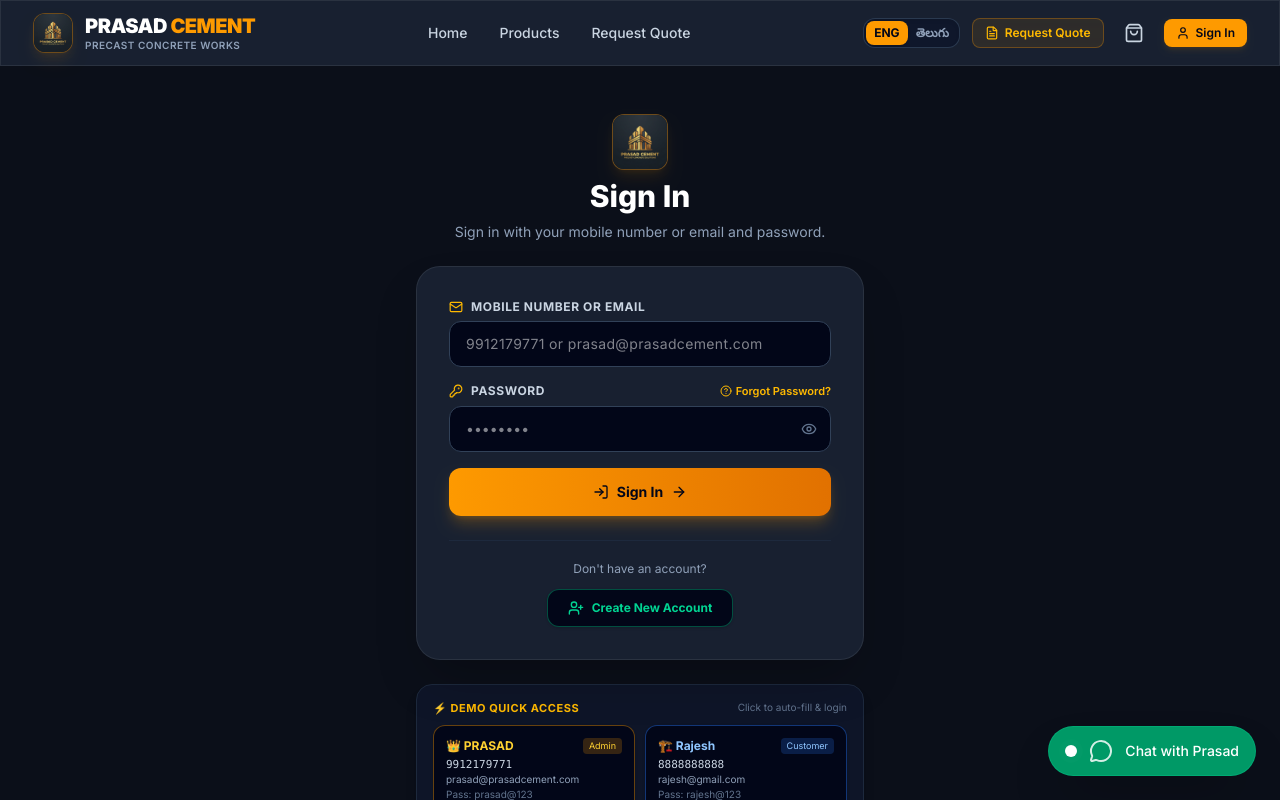
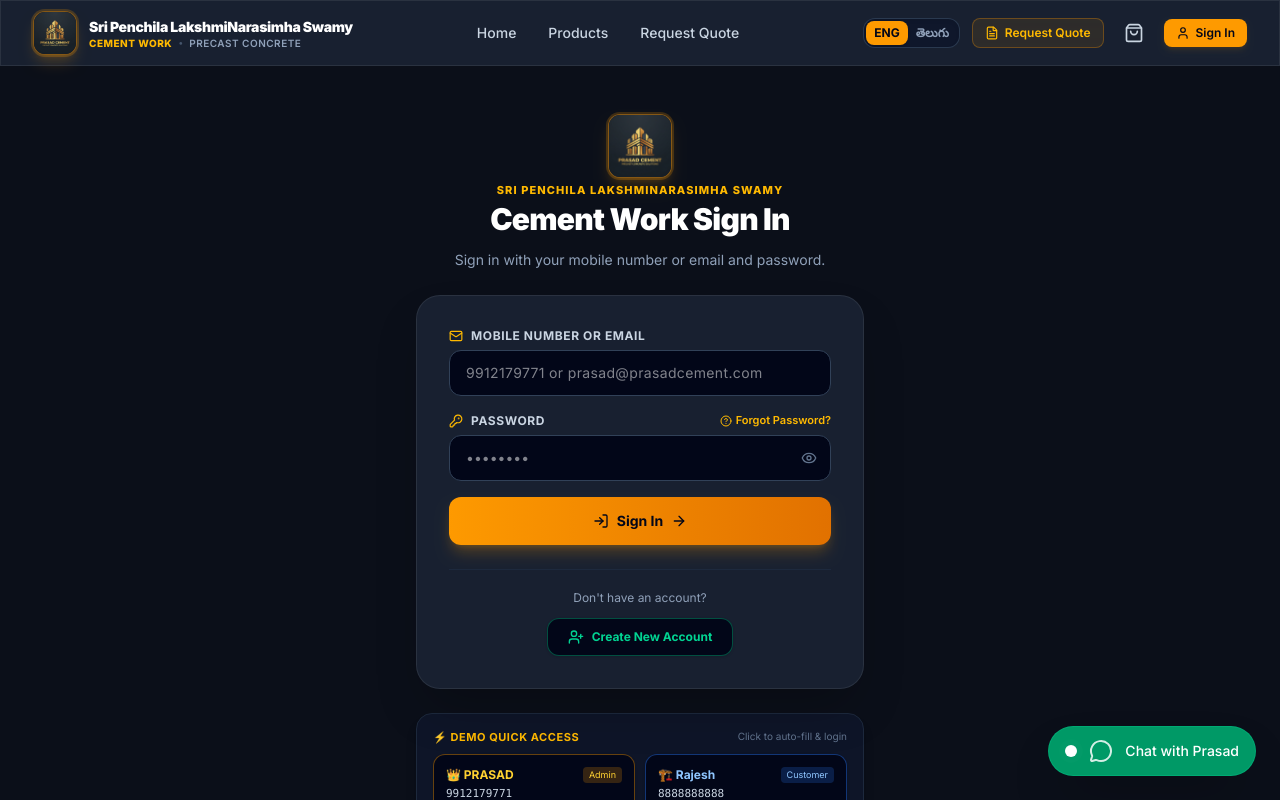
Before and after one commit to armuripradeep657/Sri-Penchila-LakshmiNarasimha-Swamy-Cement-Work, a Next.js app in the folder frontend/: page /login in a window 1280 px wide. Shown: the top 800 px of the page. Built offline with nearby package versions, Linux system fonts and the light colour scheme.

Commit message:
Add cinematic logo zoom animation on sign in and update app name to Sri Penchila LakshmiNarasimha Swamy Cement Work

```diff
--- a/frontend/src/app/layout.tsx
+++ b/frontend/src/app/layout.tsx
@@ -11,20 +11,19 @@ import WhatsAppButton from '@/components/shared/WhatsAppButton';
 const inter = Inter({ subsets: ['latin'] });
 
 export const metadata: Metadata = {
-  title: 'Prasad Cement Products | Quality Precast Concrete Windows, Doors, Bricks & Pools',
+  title: 'Sri Penchila LakshmiNarasimha Swamy Cement Work | Quality Precast Concrete Windows, Bricks & Gagulu',
   description:
-    'Manufacturer and supplier of high-strength precast cement windows, single/double door frames (darwajas), solid/hollow/fly-ash bricks, and precast concrete pools in Jagtial, Telangana. Direct factory pricing and wholesale dispatch.',
+    'Manufacturer and supplier of high-strength precast cement windows, machine & hand-made ketikelu, gagulu cement well rings, solid bricks, and ventilator jalis. Direct factory pricing and wholesale yard dispatch.',
   keywords: [
+    'Sri Penchila LakshmiNarasimha Swamy Cement Work',
+    'Prasad Cement Products',
     'cement windows',
-    'cement door frames',
-    'cement darwaja',
+    'kodada ketikelu',
+    'machine ketikelu',
+    'gagulu cement rings',
     'precast concrete',
     'solid cement bricks',
-    'hollow concrete blocks',
-    'fly ash bricks',
-    'precast swimming pool',
-    'garden pool',
-    'Prasad Cement Products',
+    'ventilator jali blocks',
     'Jagtial Velgatoor Telangana',
   ],
   icons: {
--- a/frontend/src/app/login/page.tsx
+++ b/frontend/src/app/login/page.tsx
@@ -1,20 +1,21 @@
 'use client';
 
-import React, { useState, Suspense } from 'react';
+import React, { useState, useEffect, Suspense } from 'react';
 import { useRouter, useSearchParams } from 'next/navigation';
 import Link from 'next/link';
+import Image from 'next/image';
 import {
   Phone,
   Mail,
   KeyRound,
   ShieldCheck,
   ArrowRight,
-  Layers,
   Eye,
   EyeOff,
   UserPlus,
   LogIn,
   HelpCircle,
+  Sparkles,
 } from 'lucide-react';
 import { useAuth } from '@/context/AuthContext';
 import { useLanguage } from '@/context/LanguageContext';
@@ -28,6 +29,31 @@ function LoginContent() {
   const { login } = useAuth();
   const { language, t } = useLanguage();
 
+  // ─── Cinematic Logo Zoom Intro State ─────────────────────────────────────────
+  const [introPhase, setIntroPhase] = useState<'zooming' | 'exit' | 'done'>('zooming');
+
+  useEffect(() => {
+    // Phase 1: trigger smooth exit zoom after 2.3s
+    const timer1 = setTimeout(() => {
+      setIntroPhase('exit');
+    }, 2300);
+
+    // Phase 2: remove splash overlay from DOM
+    const timer2 = setTimeout(() => {
+      setIntroPhase('done');
+    }, 2900);
+
+    return () => {
+      clearTimeout(timer1);
+      clearTimeout(timer2);
+    };
+  }, []);
+
+  const handleSkipIntro = () => {
+    setIntroPhase('done');
+  };
+
+  // ─── Login Form State ────────────────────────────────────────────────────────
   const [identifier, setIdentifier] = useState('');
   const [password, setPassword] = useState('');
   const [showPassword, setShowPassword] = useState(false);
@@ -40,20 +66,32 @@ function LoginContent() {
 
     const raw = identifier.trim();
     if (!raw) {
-      setError(language === 'te' ? 'దయచేసి మొబైల్ నంబర్ లేదా ఇమెయిల్ నమోదు చేయండి' : 'Please enter your mobile number or email address');
+      setError(
+        language === 'te'
+          ? 'దయచేసి మొబైల్ నంబర్ లేదా ఇమెయిల్ నమోదు చేయండి'
+          : 'Please enter your mobile number or email address'
+      );
       return;
     }
 
     if (!raw.includes('@')) {
       const cleanPhone = raw.replace(/\D/g, '').slice(-10);
       if (cleanPhone.length !== 10) {
-        setError(language === 'te' ? 'దయచేసి సరైన 10-అంకెల మొబైల్ నంబర్‌ను నమోదు చేయండి' : 'Please enter a valid 10-digit mobile number');
+        setError(
+          language === 'te'
+            ? 'దయచేసి సరైన 10-అంకెల మొబైల్ నంబర్‌ను నమోదు చేయండి'
+            : 'Please enter a valid 10-digit mobile number'
+        );
         return;
       }
     }
 
     if (password.length < 6) {
-      setError(language === 'te' ? 'పాస్‌వర్డ్ కనీసం 6 అక్షరాలు ఉండాలి' : 'Password must be at least 6 characters');
+      setError(
+        language === 'te'
+          ? 'పాస్‌వర్డ్ కనీసం 6 అక్షరాలు ఉండాలి'
+          : 'Password must be at least 6 characters'
+      );
       return;
     }
 
@@ -67,24 +105,145 @@ function LoginContent() {
         router.push(redirectUrl);
       }
     } catch (err: any) {
-      setError(err.message || (language === 'te' ? 'లాగిన్ విఫలమైంది. దయచేసి మీ వివరాలు తనిఖీ చేయండి.' : 'Login failed. Please check your credentials.'));
+      setError(
+        err.message ||
+          (language === 'te'
+            ? 'లాగిన్ విఫలమైంది. దయచేసి మీ వివరాలు తనిఖీ చేయండి.'
+            : 'Login failed. Please check your credentials.')
+      );
     } finally {
       setIsLoading(false);
     }
   };
 
   return (
-    <div className="min-h-[75vh] flex items-center justify-center px-4 py-12">
-      <div className="w-full max-w-md space-y-6">
+    <div className="relative min-h-[85vh] flex items-center justify-center px-4 py-12">
+      {/* ─── FULLSCREEN LOGO ZOOM INTRO ANIMATION ─────────────────────────────── */}
+      {introPhase !== 'done' && (
+        <div
+          onClick={handleSkipIntro}
+          className={`fixed inset-0 z-50 flex flex-col items-center justify-center bg-[#070b14] cursor-pointer transition-all duration-700 ease-out select-none ${
+            introPhase === 'exit'
+              ? 'opacity-0 scale-125 pointer-events-none'
+              : 'opacity-100 scale-100'
+          }`}
+        >
+          {/* Ambient Lighting Background */}
+          <div className="absolute top-1/2 left-1/2 -translate-x-1/2 -translate-y-1/2 w-[600px] h-[600px] bg-gradient-to-tr from-amber-500/25 via-amber-600/10 to-blue-600/15 rounded-full blur-3xl pointer-events-none animate-pulse"></div>
+          <div className="absolute inset-0 bg-[radial-gradient(circle_at_center,transparent_0%,rgba(7,11,20,0.85)_100%)]"></div>
+
+          {/* Glowing Animated Outer Pulse Rings */}
+          <div className="relative z-10 flex flex-col items-center text-center px-6">
+            <div className="relative flex items-center justify-center mb-8">
+              {/* Outer Decorative Glow Rings */}
+              <div
+                className={`absolute rounded-3xl border border-amber-500/30 transition-all duration-1000 ease-out ${
+                  introPhase === 'zooming'
+                    ? 'w-44 h-44 sm:w-56 sm:h-56 opacity-100 scale-110'
+                    : 'w-24 h-24 opacity-0 scale-75'
+                }`}
+              ></div>
+              <div
+                className={`absolute rounded-3xl border border-amber-400/20 transition-all duration-1000 delay-150 ease-out ${
+                  introPhase === 'zooming'
+                    ? 'w-52 h-52 sm:w-64 sm:h-64 opacity-80 scale-110'
+                    : 'w-20 h-20 opacity-0 scale-50'
+                }`}
+              ></div>
+
+              {/* The Zooming Logo Badge */}
+              <div
+                className={`relative rounded-3xl p-1.5 bg-gradient-to-br from-amber-300 via-amber-500 to-amber-700 shadow-[0_0_80px_rgba(245,158,11,0.5)] ${
+                  introPhase === 'zooming'
+                    ? 'animate-logo-zoom'
+                    : 'scale-150 opacity-0 transition-all duration-700'
+                }`}
+              >
+                <div className="relative w-32 h-32 sm:w-44 sm:h-44 rounded-[22px] overflow-hidden bg-slate-950 border-2 border-amber-300">
+                  <Image
+                    src="/images/logo.png"
+                    alt="Sri Penchila LakshmiNarasimha Swamy Cement Work"
+                    fill
+                    priority
+                    sizes="(max-width: 768px) 128px, 176px"
+                    className="object-cover"
+                  />
+                </div>
+              </div>
+            </div>
+
+            {/* App Name & Typography Entrance */}
+            <div
+              className={`space-y-3 ${
+                introPhase === 'zooming' ? 'animate-reveal-up' : 'opacity-0'
+              }`}
+            >
+              {/* Sacred Sanskrit / Telugu Badge */}
+              <div className="inline-flex items-center gap-1.5 px-4 py-1.5 rounded-full bg-amber-500/20 border border-amber-400/50 text-amber-300 text-xs sm:text-sm font-bold tracking-wider shadow-lg shadow-amber-500/10">
+                <Sparkles className="w-3.5 h-3.5 text-amber-300 animate-spin-slow" />
+                <span>శ్రీ పెంచల లక్ష్మీనరసింహ స్వామి సిమెంట్ వర్క్స్</span>
+              </div>
+
+              {/* Official English App Name */}
+              <h1 className="text-2xl sm:text-4xl font-black text-white tracking-tight leading-tight max-w-xl drop-shadow-md">
+                Sri Penchila LakshmiNarasimha Swamy{' '}
+                <span className="block bg-gradient-to-r from-amber-300 via-amber-400 to-amber-500 bg-clip-text text-transparent font-black mt-1">
+                  Cement Work
+                </span>
+              </h1>
+
+              <p className="text-xs sm:text-sm text-slate-300 font-medium tracking-wide">
+                Quality Precast Concrete Windows, Bricks, Gagulu & Modular Pools
+              </p>
+            </div>
+
+            {/* Animated Loading Bar */}
+            <div
+              className={`w-48 sm:w-64 h-1.5 bg-slate-800 rounded-full mt-8 overflow-hidden transition-all duration-700 delay-300 ${
+                introPhase === 'zooming' ? 'opacity-100' : 'opacity-0'
+              }`}
+            >
+              <div className="h-full bg-gradient-to-r from-amber-500 to-amber-300 animate-pulse rounded-full w-full"></div>
+            </div>
+
+            {/* Skip hint */}
+            <button
+              type="button"
+              onClick={handleSkipIntro}
+              className="mt-6 text-[11px] font-semibold text-slate-500 hover:text-amber-400 tracking-wider uppercase transition-colors"
+            >
+              {language === 'te' ? 'నేరుగా లాగిన్‌కి వెళ్లండి →' : 'Click anywhere to open login →'}
+            </button>
+          </div>
+        </div>
+      )}
+
+      {/* ─── MAIN LOGIN PORTAL INTERFACE ──────────────────────────────────────── */}
+      <div
+        className={`w-full max-w-md space-y-6 transition-all duration-700 ease-out ${
+          introPhase === 'done' || introPhase === 'exit'
+            ? 'opacity-100 translate-y-0 scale-100'
+            : 'opacity-0 translate-y-4 scale-95'
+        }`}
+      >
         {/* Brand Header */}
-        <div className="text-center space-y-2">
-          <div className="flex justify-center mb-2">
+        <div className="text-center space-y-3">
+          <div className="flex justify-center mb-1">
             <Logo size="lg" showText={false} />
           </div>
-          <h1 className="text-2xl sm:text-3xl font-extrabold text-white">
-            {language === 'te' ? 'పోర్టల్ లాగిన్' : 'Sign In'}
-          </h1>
-          <p className="text-xs sm:text-sm text-slate-400 max-w-sm mx-auto">
+
+          <div>
+            <span className="text-[11px] font-extrabold uppercase tracking-widest text-amber-400 block mb-0.5">
+              {language === 'te'
+                ? 'శ్రీ పెంచల లక్ష్మీనరసింహ స్వామి సిమెంట్ వర్క్స్'
+                : 'Sri Penchila LakshmiNarasimha Swamy'}
+            </span>
+            <h1 className="text-2xl sm:text-3xl font-black text-white tracking-tight">
+              {language === 'te' ? 'సిమెంట్ వర్క్స్ పోర్టల్ లాగిన్' : 'Cement Work Sign In'}
+            </h1>
+          </div>
+
+          <p className="text-xs sm:text-sm text-slate-400 max-w-sm mx-auto leading-relaxed">
             {language === 'te'
               ? 'మీ మొబైల్ నంబర్ లేదా ఇమెయిల్ మరియు పాస్‌వర్డ్‌తో లాగిన్ అవ్వండి.'
               : 'Sign in with your mobile number or email and password.'}
@@ -104,7 +263,9 @@ function LoginContent() {
             <div className="space-y-1.5">
               <label className="text-xs font-bold uppercase tracking-wider text-slate-300 flex items-center gap-2">
                 <Mail className="w-3.5 h-3.5 text-amber-400" />
-                <span>{language === 'te' ? 'మొబైల్ నంబర్ లేదా ఇమెయిల్' : 'Mobile Number or Email'}</span>
+                <span>
+                  {language === 'te' ? 'మొబైల్ నంబర్ లేదా ఇమెయిల్' : 'Mobile Number or Email'}
+                </span>
               </label>
               <div className="relative">
                 <input
@@ -159,7 +320,7 @@ function LoginContent() {
               className="w-full flex items-center justify-center gap-2 py-3.5 px-6 rounded-xl font-bold text-sm bg-gradient-to-r from-amber-500 to-amber-600 hover:from-amber-400 hover:to-amber-500 text-slate-950 shadow-lg shadow-amber-500/25 transition-all disabled:opacity-50 mt-2"
             >
               <LogIn className="w-4 h-4" />
-              <span>{isLoading ? '...' : (language === 'te' ? 'లాగిన్ అవ్వండి' : 'Sign In')}</span>
+              <span>{isLoading ? '...' : language === 'te' ? 'లాగిన్ అవ్వండి' : 'Sign In'}</span>
               <ArrowRight className="w-4 h-4" />
             </button>
           </form>
@@ -192,7 +353,11 @@ function LoginContent() {
           <div className="grid grid-cols-1 sm:grid-cols-2 gap-2.5">
             <button
               type="button"
-              onClick={() => { setIdentifier('9912179771'); setPassword('prasad@123'); setError(''); }}
+              onClick={() => {
+                setIdentifier('9912179771');
+                setPassword('prasad@123');
+                setError('');
+              }}
               className="p-3 rounded-xl bg-slate-950 border border-amber-500/40 hover:border-amber-500 text-left transition-all hover:scale-[1.02] shadow-sm"
             >
               <div className="flex items-center justify-between">
@@ -208,7 +373,11 @@ function LoginContent() {
 
             <button
               type="button"
-              onClick={() => { setIdentifier('8888888888'); setPassword('rajesh@123'); setError(''); }}
+              onClick={() => {
+                setIdentifier('8888888888');
+                setPassword('rajesh@123');
+                setError('');
+              }}
               className="p-3 rounded-xl bg-slate-950 border border-blue-500/40 hover:border-blue-500 text-left transition-all hover:scale-[1.02] shadow-sm"
             >
               <div className="flex items-center justify-between">
@@ -226,7 +395,11 @@ function LoginContent() {
 
         <div className="text-center text-xs text-slate-500 flex items-center justify-center gap-2">
           <ShieldCheck className="w-4 h-4 text-emerald-500" />
-          <span>{language === 'te' ? 'ఎన్‌క్రిప్టెడ్ సెషన్ • సురక్షిత ప్రవేశం' : 'Encrypted Session • Secure Access'}</span>
+          <span>
+            {language === 'te'
+              ? 'ఎన్‌క్రిప్టెడ్ సెషన్ • సురక్షిత ప్రవేశం'
+              : 'Encrypted Session • Secure Access'}
+          </span>
         </div>
       </div>
     </div>
--- a/frontend/src/app/register/page.tsx
+++ b/frontend/src/app/register/page.tsx
@@ -86,9 +86,16 @@ export default function RegisterPage() {
           <div className="flex justify-center mb-2">
             <Logo size="lg" showText={false} />
           </div>
-          <h1 className="text-2xl sm:text-3xl font-extrabold text-white">
-            {language === 'te' ? 'కొత్త ఖాతా సృష్టించండి' : 'Create Account'}
-          </h1>
+          <div>
+            <span className="text-[11px] font-extrabold uppercase tracking-widest text-amber-400 block mb-0.5">
+              {language === 'te'
+                ? 'శ్రీ పెంచల లక్ష్మీనరసింహ స్వామి సిమెంట్ వర్క్స్'
+                : 'Sri Penchila LakshmiNarasimha Swamy'}
+            </span>
+            <h1 className="text-2xl sm:text-3xl font-black text-white">
+              {language === 'te' ? 'కొత్త ఖాతా సృష్టించండి' : 'Create Account'}
+            </h1>
+          </div>
           <p className="text-xs sm:text-sm text-slate-400 max-w-sm mx-auto">
             {language === 'te'
               ? 'హోల్‌సేల్ ధరలు, ఆర్డర్ ట్రాకింగ్ మరియు కస్టమ్ కొటేషన్ల కొరకు రిజిస్టర్ అవ్వండి.'
--- a/frontend/src/components/shared/Logo.tsx
+++ b/frontend/src/components/shared/Logo.tsx
@@ -23,22 +23,22 @@ export default function Logo({
   const sizeClasses = {
     sm: {
       img: 'w-8 h-8',
-      title: 'text-base sm:text-lg',
+      title: 'text-xs sm:text-sm font-bold',
       sub: 'text-[9px]',
     },
     md: {
-      img: 'w-10 h-10',
-      title: 'text-lg sm:text-xl',
-      sub: 'text-[10px]',
+      img: 'w-10 h-10 sm:w-11 sm:h-11',
+      title: 'text-xs sm:text-sm font-black',
+      sub: 'text-[9px] sm:text-[10px]',
     },
     lg: {
-      img: 'w-14 h-14',
-      title: 'text-2xl',
+      img: 'w-16 h-16',
+      title: 'text-lg sm:text-xl font-black',
       sub: 'text-xs',
     },
     xl: {
-      img: 'w-20 h-20',
-      title: 'text-3xl',
+      img: 'w-24 h-24',
+      title: 'text-2xl sm:text-3xl font-black',
       sub: 'text-sm',
     },
   }[size];
@@ -46,38 +46,42 @@ export default function Logo({
   const content = (
     <div className={`flex items-center gap-3 group select-none ${className}`}>
       <div
-        className={`${sizeClasses.img} relative rounded-xl overflow-hidden border border-amber-500/40 shadow-lg shadow-amber-500/10 bg-slate-900 shrink-0 group-hover:scale-105 group-hover:border-amber-400 transition-all duration-300`}
+        className={`${sizeClasses.img} relative rounded-xl overflow-hidden border border-amber-500/50 shadow-lg shadow-amber-500/20 bg-slate-900 shrink-0 group-hover:scale-105 group-hover:border-amber-400 transition-all duration-300 ring-2 ring-amber-500/20`}
       >
         <Image
           src="/images/logo.png"
-          alt="Prasad Cement Products Logo"
+          alt="Sri Penchila LakshmiNarasimha Swamy Cement Work Logo"
           fill
           priority
-          sizes="(max-width: 768px) 48px, 64px"
+          sizes="(max-width: 768px) 48px, 96px"
           className="object-cover"
         />
       </div>
 
       {showText && (
-        <div className="flex flex-col">
+        <div className="flex flex-col justify-center">
           <span
-            className={`font-black ${sizeClasses.title} tracking-tight text-white group-hover:text-amber-400 transition-colors leading-none`}
+            className={`${sizeClasses.title} tracking-tight text-white group-hover:text-amber-400 transition-colors leading-tight line-clamp-1`}
           >
             {language === 'te' ? (
-              <>
-                ప్రసాద్ <span className="text-amber-500">సిమెంట్</span>
-              </>
+              <>శ్రీ పెంచల లక్ష్మీనరసింహ స్వామి</>
             ) : (
-              <>
-                PRASAD <span className="text-amber-500">CEMENT</span>
-              </>
+              <>Sri Penchila LakshmiNarasimha Swamy</>
             )}
           </span>
-          <span
-            className={`${sizeClasses.sub} text-slate-400 font-semibold tracking-wider uppercase mt-1 leading-none`}
-          >
-            {language === 'te' ? 'ప్రీకాస్ట్ ప్రొడక్ట్స్' : 'Precast Concrete Works'}
-          </span>
+          <div className="flex items-center gap-1.5 mt-0.5">
+            <span
+              className={`${sizeClasses.sub} text-amber-400 font-extrabold tracking-wider uppercase leading-none`}
+            >
+              {language === 'te' ? 'సిమెంట్ వర్క్స్' : 'CEMENT WORK'}
+            </span>
+            <span className="text-slate-600 text-[9px] leading-none">•</span>
+            <span
+              className={`${sizeClasses.sub} text-slate-400 font-semibold tracking-wider uppercase leading-none`}
+            >
+              {language === 'te' ? 'ప్రీకాస్ట్ ప్రొడక్ట్స్' : 'Precast Concrete'}
+            </span>
+          </div>
         </div>
       )}
     </div>
--- a/frontend/src/context/LanguageContext.tsx
+++ b/frontend/src/context/LanguageContext.tsx
@@ -9,10 +9,11 @@ export type Language = 'en' | 'te';
 const translations: Record<Language, Record<string, string>> = {
   en: {
     // Brand
-    brand_name: 'PRASAD CEMENT',
-    brand_subtitle: 'Precast Products',
-    brand_tagline: 'Quality Precast Concrete Windows, Doors, Bricks & Pools',
-    direct_factory_solutions: 'DIRECT FACTORY PRECAST CONCRETE SOLUTIONS',
+    brand_name: 'Sri Penchila LakshmiNarasimha Swamy Cement Work',
+    brand_short: 'SPLN Swamy Cement Works',
+    brand_subtitle: 'Precast Concrete & Cement Works',
+    brand_tagline: 'Sri Penchila LakshmiNarasimha Swamy Cement Work | Quality Precast Concrete Windows, Bricks & Gagulu',
+    direct_factory_solutions: 'SRI PENCHILA LAKSHMINARASIMHA SWAMY CEMENT WORK',
 
     // Navigation
     nav_home: 'Home',
@@ -139,10 +140,11 @@ const translations: Record<Language, Record<string, string>> = {
 
   te: {
     // Brand
-    brand_name: 'ప్రసాద్ సిమెంట్',
-    brand_subtitle: 'ప్రీకాస్ట్ ఉత్పత్తులు',
-    brand_tagline: 'నాణ్యమైన ప్రీకాస్ట్ కాంక్రీట్ కిటికీలు, దర్వాజాలు, ఇటుకలు & పూల్స్',
-    direct_factory_solutions: 'డైరెక్ట్ ఫ్యాక్టరీ ప్రీకాస్ట్ కాంక్రీట్ సొల్యూషన్స్',
+    brand_name: 'శ్రీ పెంచల లక్ష్మీనరసింహ స్వామి సిమెంట్ వర్క్స్',
+    brand_short: 'శ్రీ పెంచల స్వామి సిమెంట్',
+    brand_subtitle: 'ప్రీకాస్ట్ కాంక్రీట్ ఉత్పత్తులు',
+    brand_tagline: 'శ్రీ పెంచల లక్ష్మీనరసింహ స్వామి సిమెంట్ వర్క్స్ | నాణ్యమైన ప్రీకాస్ట్ కిటికీలు, ఇటుకలు & గగులు',
+    direct_factory_solutions: 'శ్రీ పెంచల లక్ష్మీనరసింహ స్వామి సిమెంట్ వర్క్స్',
 
     // Navigation
     nav_home: 'హోమ్',
```
Also changed, not shown: frontend/src/app/globals.css (+41 -0 lines).
